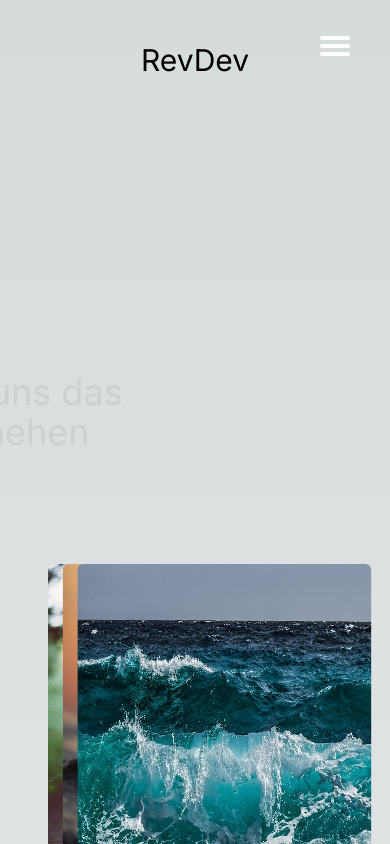
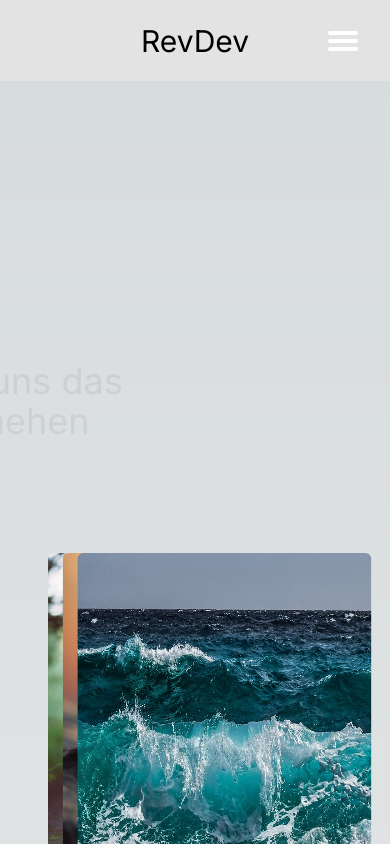
Before and after one commit to revdev-earth/revdev2.0, a Next.js app: page / in a window 390 px wide. Shown: the top 844 px of the page. Built offline with nearby package versions, Linux system fonts and the light colour scheme.

Commit message:
Header responsive.

```diff
--- a/app/layout.tsx
+++ b/app/layout.tsx
@@ -18,7 +18,7 @@ export default function RootLayout({
 }) {
   return (
     <html lang="en">
-      <body className={`${inter.className}`}>
+      <body className={`${inter.className} w-full`}>
         <Header />
 
         <main className="min-h-[100vh] w-full overflow-hidden">{children} </main>
--- a/components/Header/index.tsx
+++ b/components/Header/index.tsx
@@ -32,17 +32,20 @@ const Header = () => {
       }}
     >
       <div
-        className="
-          flex flex-col  items-center justify-between w-full uppercase p-5
-          md:pl-[7%] md:pr-[5%] md:flex-row md:h-20 sm:p-0
-          "
+        className={`
+        m-auto
+          flex flex-col  items-center justify-between w-full uppercase p-3
+          md:pl-[7%] md:pr-[5%] lg:pl-[2.8%] md:flex-row md:h-20 h-auto  bg-[#E4E3E3]
+          xl:w-[1280px]
+          `}
       >
-        <div className="relative flex  justify-end md:justify-around w-full items-center md:w-auto">
-          <Link className=" absolute pt-7 lg:relative inset-0 m-auto h-fit capitalize text-3xl text-center" href="/">
+        <div className="relative
+          flex  justify-end sm:justify-center md:justify-around items-center
+          w-full md:w-auto h-[57px] ">
+          <Link className=" absolute sm:relative  lg:relative inset-0 m-auto h-fit capitalize text-3xl text-center" href="/">
             RevDev
           </Link>
-
-          <div className="pr-5 md:hidden">
+          <div className="absolute right-0 pr-5 md:hidden">
             <Hamburg onChange={setIsMenuOpen} />
           </div>
         </div>
@@ -52,6 +55,7 @@ const Header = () => {
             gap-4 gap-y-2
             md:justify-end md:gap-y-0.5
             lg:gap-10
+            h-[137px] sm:h-[90px]
            ${!isMenuOpen && "hidden md:flex"} mt-4 md:mt-0 transition-all`}
         >
           {[
--- a/components/Services/index.tsx
+++ b/components/Services/index.tsx
@@ -6,7 +6,7 @@ export default function Services () {
         <ul className='
             w-full lg:w-[1000px] m-auto
             grid gap-4 sm:gap-[30px] place-content-center
-            grid-cols-c2 sm:grid-cols-s2 md:grid-cols-s3 lg:grid-cols-s4 '>
+            grid-cols-c2 sm:grid-cols-s2 md:grid-cols-s3 lg:grid-cols-s4 sm:pt-12'>
             {
                 data.services.map((service) => {
                     return (
```
